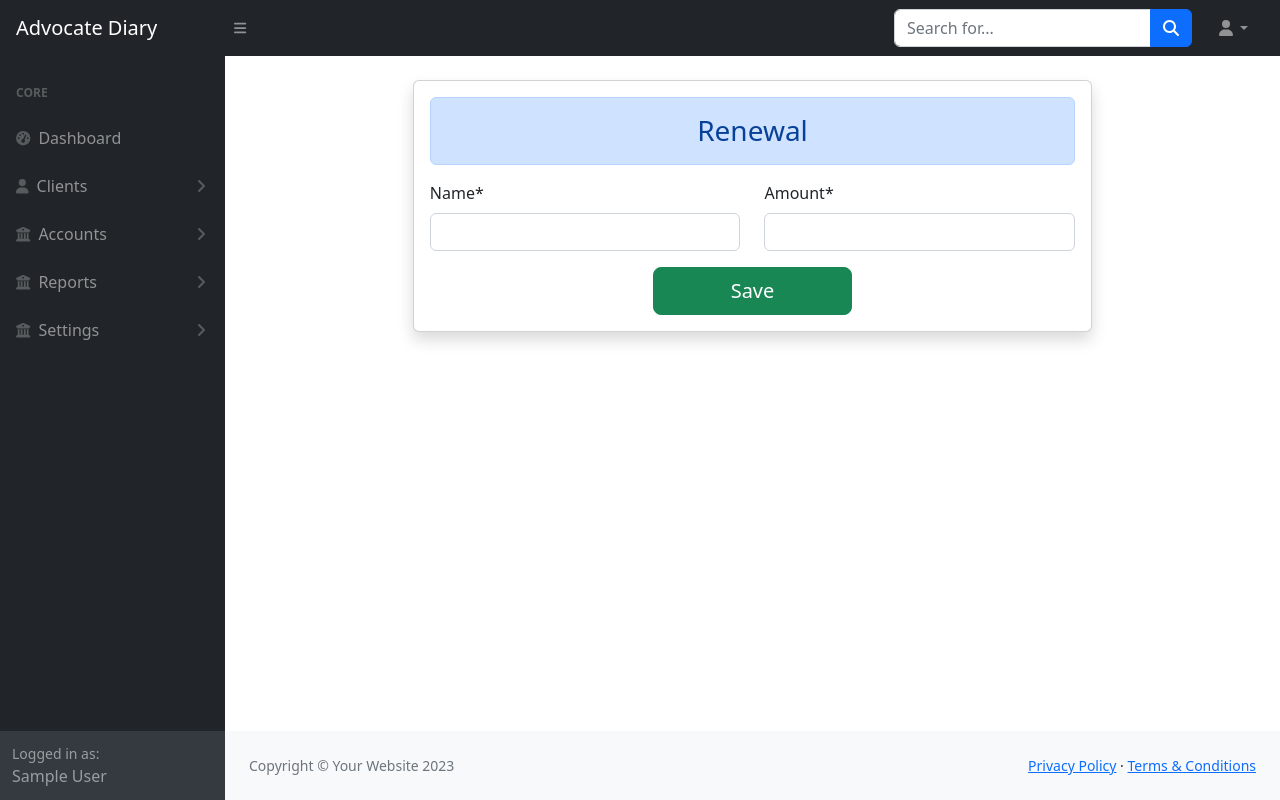
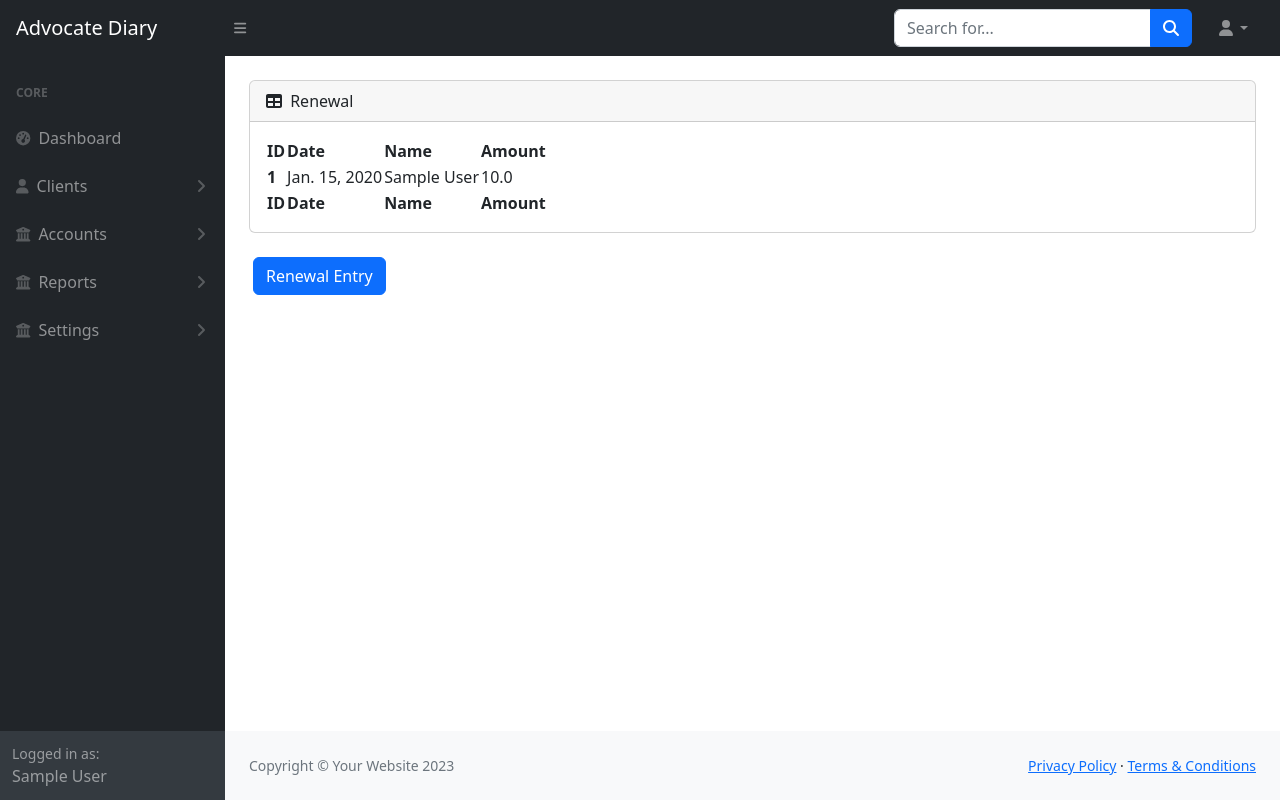
Before and after one commit to bdimomin/the-dairy, a Django app: page /useradmin/renewal/ in a window 1280 px wide. Run offline with Django 4.2, Linux system fonts and the light colour scheme; a user stored in the database is signed in; tables that the repository leaves empty hold one stand-in row (values such as "Sample post"); some libraries are stand-ins or nearby versions.

Commit message:
template updated

```diff
--- a/templates/superadmin/includes/topnavbar.html
+++ b/templates/superadmin/includes/topnavbar.html
@@ -15,10 +15,7 @@
         <li class="nav-item dropdown">
             <a class="nav-link dropdown-toggle" id="navbarDropdown" href="#" role="button" data-bs-toggle="dropdown" aria-expanded="false"><i class="fas fa-user fa-fw"></i></a>
             <ul class="dropdown-menu dropdown-menu-end" aria-labelledby="navbarDropdown">
-                <li><a class="dropdown-item" href="#">Settings</a></li>
-                <li><hr class="dropdown-divider" /></li>
-                <li><a class="dropdown-item" href="{% url 'profile_page' %}">Profile</a></li>
-                <li><hr class="dropdown-divider" /></li>
+
                 <li><a class="dropdown-item" href="{% url 'logout_user' %}">Logout</a></li>
             </ul>
         </li>
--- a/templates/superadmin/renewal.html
+++ b/templates/superadmin/renewal.html
@@ -3,19 +3,75 @@
 {% load crispy_forms_tags %}
 {% block content %}
 <br>
+
+  {% if renewal %}
+  <div class="card mb-4 ml-4 mr-4">
+    <div class="card-header">
+        <i class="fas fa-table me-1"></i>
+        Renewal
+
+    </div>
+    <div class="card-body">
+        <table id="datatablesSimple">
+            <thead>
+                <tr>
+                  <th scope="col">ID</th>
+                  <th scope="col">Date</th>
+                  <th scope="col">Name</th>
+                  <th scope="col">Amount</th>
+                </tr>
+            </thead>
+            <tfoot>
+                <tr>
+                  <th scope="col">ID</th>
+                  <th scope="col">Date</th>
+                  <th scope="col">Name</th>
+                  <th scope="col">Amount</th>
+                </tr>
+            </tfoot>
+            <tbody>
+              {% for renew in renewal  %}
+              <tr>
+                <th scope="row">{{renew.id}}</th>
+                <td>{{renew.date}}</td>
+                <td>{{renew.name}}</td>
+                <td>{{renew.amount}}</td>
+              </tr>
+              {% endfor %}
+            </tbody>
+        </table>
+    </div>
+  </div>
+  {% endif %}
+
+
   <div class="container">
     <div class="row">
-      <div class="col-md-8 offset-md-2">
-        <div class="card shadow">
-          <div class="card-body">
-            <h3 class="text-center alert alert-primary" role="alert">Renewal</h3>
+      <div class="col-md-3  ml-3"><button type="button" class="btn btn-primary" data-toggle="modal" data-target=".bd-example-modal-lg">Renewal Entry</button></div>
+    </div>
+  </div>
+
+
+  <div class="modal fade bd-example-modal-lg" tabindex="-1" role="dialog" aria-labelledby="myLargeModalLabel" aria-hidden="true">
+    <div class="modal-dialog modal-lg">
+      <div class="modal-content">
+
+       <div class="container">
+        <div class="row">
+          <div class="col-md-10 offset-md-1">
+            <br>
             <form method="POST">
               {% csrf_token %}
               <div class="row">
-                  <div class="col-md-6">{{renewal_form.name|as_crispy_field}} </div>
-                  <div class="col-md-6">{{renewal_form.amount|as_crispy_field}}</div>
+                  <div class="col-md-12">{{renewal_form.name|as_crispy_field}} </div>
+
 
               </div>
+              <div class="row">
+
+                <div class="col-md-12">{{renewal_form.amount|as_crispy_field}}</div>
+
+            </div>
 
 
               <div class="row">
@@ -26,8 +82,11 @@
 
 
           </form>
+            <br>
+
           </div>
         </div>
+       </div>
       </div>
     </div>
   </div>
--- a/users/models.py
+++ b/users/models.py
@@ -95,10 +95,10 @@ class Renewal(models.Model):
         return self.name
 class Expenses(models.Model):
     purposes = (
-        ('domain registration','Domain Registration'),
-        ('domain renewal', 'Domain Renewal'),
-        ('hosting registration','Hosting Registration'),
-        ('hosting renewal', 'Hosting Renewal'),
+        ('Domain Registration','Domain Registration'),
+        ('Domain Renewal', 'Domain Renewal'),
+        ('Hosting Registration','Hosting Registration'),
+        ('Hosting Renewal', 'Hosting Renewal'),
 
     )
     purpose = models.CharField(max_length=50,choices=purposes)
--- a/users/views.py
+++ b/users/views.py
@@ -164,11 +164,14 @@ def registry(request):
         form = RegistrationForm(request.POST)
         if form.is_valid():
             form.save()
+            return redirect('superadminregistration')
 
         context['registration_form']= form
     else:
+        registration = Registration.objects.all()
         form = RegistrationForm()
         context['registration_form']= form
+        context['registration']=registration
     return render(request, 'superadmin/registration.html', context)
 
 @user_passes_test(superadmin, login_url="/login/")
@@ -178,10 +181,13 @@ def renewal(request):
         form = RenewalForm(request.POST)
         if form.is_valid():
             form.save()
+            return redirect('renewal')
         context['renewal_form']= form
     else:
+        renewal = Renewal.objects.all()
         form = RenewalForm()
         context['renewal_form']= form
+        context['renewal']=renewal
     return render(request, 'superadmin/renewal.html', context)
 
 @user_passes_test(superadmin, login_url="/login/")
@@ -191,10 +197,13 @@ def expenses(request):
         form = ExpensesForm(request.POST)
         if form.is_valid():
             form.save()
+            return redirect('expenses')
         context['expenses_form']= form
     else:
         form = ExpensesForm()
         context['expenses_form']= form
+        expenses = Expenses.objects.all()
+        context['expenses']= expenses
     return render(request, 'superadmin/expenses.html', context)
 
 @user_passes_test(superadmin, login_url="/login/")
```
Also changed, not shown: templates/superadmin/expenses.html (+60 -5 lines), templates/superadmin/registration.html (+64 -5 lines).
